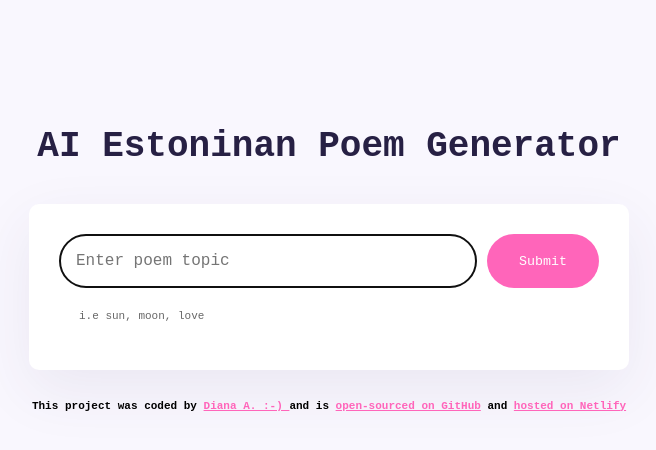
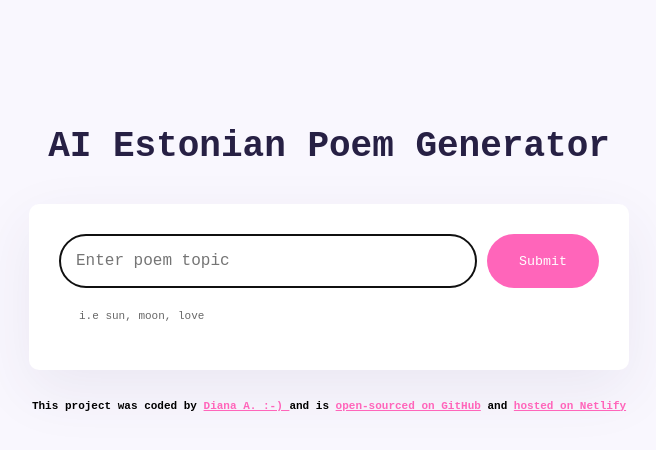
Before and after one commit to soyundiana/poem-generator, a plain HTML site: page index.html in a window 1280 px wide. Shown: the whole page, without its empty margins (311-967 px from the left). Drawn offline with nearby package versions, Linux system fonts and the light colour scheme.

Commit message:
TYPO IN THE TITLE

```diff
--- a/index.html
+++ b/index.html
@@ -11,7 +11,7 @@
   <body>
     <div class="container">
       <header>
-        <h1>AI Estoninan Poem Generator</h1>
+        <h1>AI Estonian Poem Generator</h1>
       </header>
       <main>
         <div class="form-container">
```
